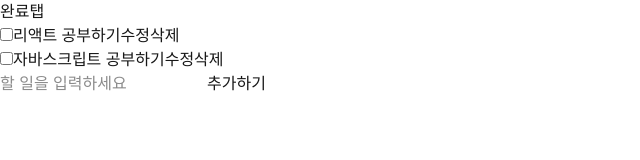
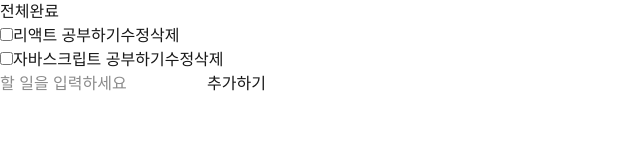
Before and after one commit to heerokj/next-todo, a Next.js app: page / in a window 1280 px wide. Shown: the top 160 px of the page, without its empty margins (0-640 px from the left). Built offline with nearby package versions, Linux system fonts and the light colour scheme; data requests are answered from the project's data file.

Commit message:
feat : 투두 완료 필터링 기능

```diff
--- a/src/app/page.tsx
+++ b/src/app/page.tsx
@@ -1,11 +1,16 @@
+"use client";
 import HeaderTap from "@/components/HeaderTap";
 import TodoList from "@/components/TodoList";
+import { useState } from "react";
+
+const filters = ["전체", "완료"];
 
 export default function Home() {
+  const [filter, setFilter] = useState(filters[0]);
   return (
     <div>
-      <HeaderTap />
-      <TodoList />
+      <HeaderTap filters={filters} setFilter={setFilter} />
+      <TodoList filter={filter} />
     </div>
   );
 }
--- a/src/components/HeaderTap.tsx
+++ b/src/components/HeaderTap.tsx
@@ -1,5 +1,17 @@
 import React from "react";
 
-export default function HeaderTap() {
-  return <div>완료탭</div>;
+type Prop = {
+  filters: string[];
+  setFilter: React.Dispatch<React.SetStateAction<string>>;
+};
+export default function HeaderTap({ filters, setFilter }: Prop) {
+  return (
+    <ul className="flex">
+      {filters.map((value: string, index: number) => (
+        <li key={index}>
+          <button onClick={() => setFilter(value)}>{value}</button>
+        </li>
+      ))}
+    </ul>
+  );
 }
--- a/src/components/TodoList.tsx
+++ b/src/components/TodoList.tsx
@@ -29,8 +29,15 @@ const updateTodo = async (todo: Todo) => {
   return result;
 };
 
+const getFilteredItems = (data: Todo[], filter: string) => {
+  if (filter === "전체") {
+    return data;
+  }
+  return data.filter((todo) => todo.completed === true);
+};
+
 //SECTION - 리스트페이지
-export default function TodoList() {
+export default function TodoList({ filter }: { filter: string }) {
   const queryClient = useQueryClient();
   const [title, setTitle] = useState("");
 
@@ -105,12 +112,14 @@ export default function TodoList() {
     });
   };
 
+  const filteredData = getFilteredItems(data, filter);
+
   return (
     <>
       <section>
         <ul>
-          {data &&
-            data.map((todo: Todo) => (
+          {filteredData &&
+            filteredData.map((todo: Todo) => (
               <TodoItem
                 key={todo.id}
                 todo={todo}
```
